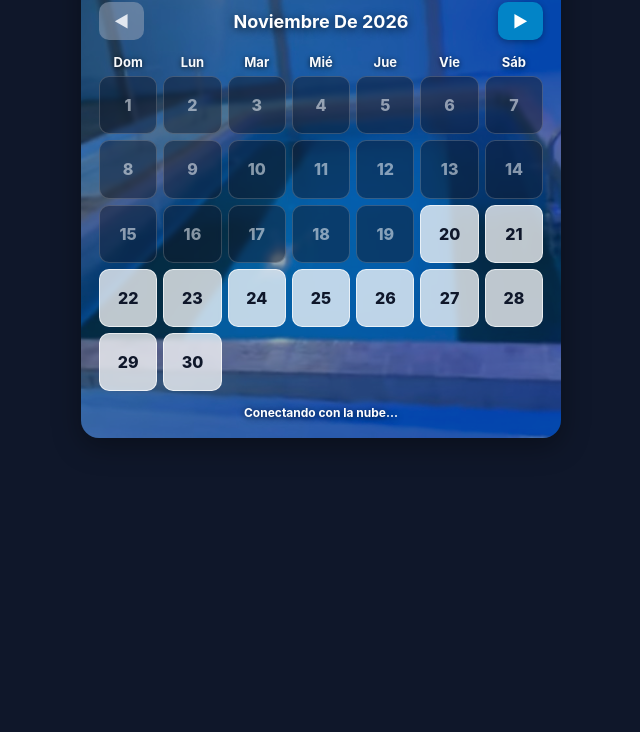
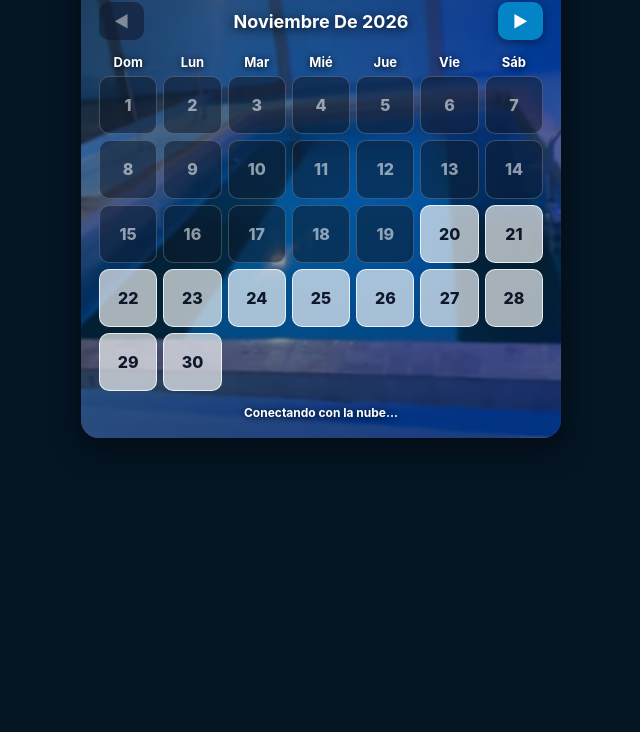
Before and after one commit to Alexya1/Piscina-Oasis-calendario, a plain HTML site: page index.html in a window 1280 px wide. Shown: the part 68-800 px from the top of the page, without its empty margins (319-959 px from the left). Drawn offline with Linux system fonts and the light colour scheme; no server answers.

```diff
--- a/index.html
+++ b/index.html
@@ -9,7 +9,7 @@
   <title>Calendario Del Oasis de Barranquilla</title>
   <style>
     * { box-sizing: border-box; font-family: -apple-system, BlinkMacSystemFont, "Segoe UI", Roboto, sans-serif; }
-    body { margin: 0; background: #0f172a; color: #0f172a; padding: 14px; min-height: 100vh; }
+    body { margin: 0; background: #041524; color: #0f172a; padding: 14px; min-height: 100vh; }
 
     .container {
       position: relative;
@@ -18,11 +18,11 @@
       border-radius: 18px;
       padding: 18px;
       overflow: hidden;
-      box-shadow: 0 8px 28px rgba(0, 0, 0, 0.35);
-      background-color: #082f49;
+      box-shadow: 0 10px 30px rgba(0, 0, 0, 0.5);
+      background-color: #062840;
     }
 
-    /* Foto de la piscina más visible */
+    /* Foto de la piscina bien visible */
     .container::before {
       content: "";
       position: absolute;
@@ -30,7 +30,17 @@
       background-image: url("./piscina.jpg");
       background-size: cover;
       background-position: center;
-      opacity: 0.55;
+      opacity: 0.78;
+      z-index: 0;
+      pointer-events: none;
+    }
+
+    /* Oscurecedor suave para que los números y títulos resalten sobre la foto */
+    .container::after {
+      content: "";
+      position: absolute;
+      inset: 0;
+      background: linear-gradient(180deg, rgba(4, 21, 36, 0.42) 0%, rgba(4, 21, 36, 0.28) 50%, rgba(4, 21, 36, 0.48) 100%);
       z-index: 0;
       pointer-events: none;
     }
@@ -43,7 +53,7 @@
       font-size: 20px;
       font-weight: 800;
       color: #ffffff;
-      text-shadow: 0 2px 8px rgba(0, 0, 0, 0.65);
+      text-shadow: 0 2px 10px rgba(0, 0, 0, 0.85);
       letter-spacing: 0.3px;
     }
 
@@ -57,11 +67,11 @@
       font-size: 16px;
       font-weight: bold;
       cursor: pointer;
-      box-shadow: 0 2px 6px rgba(0, 0, 0, 0.3);
+      box-shadow: 0 2px 8px rgba(0, 0, 0, 0.45);
     }
     header button:disabled {
-      background: rgba(148, 163, 184, 0.55);
-      color: #e2e8f0;
+      background: rgba(15, 23, 42, 0.55);
+      color: rgba(255, 255, 255, 0.45);
       cursor: not-allowed;
       box-shadow: none;
     }
@@ -70,15 +80,15 @@
       font-size: 18px;
       text-transform: capitalize;
       color: #ffffff;
-      text-shadow: 0 2px 8px rgba(0, 0, 0, 0.65);
+      text-shadow: 0 2px 10px rgba(0, 0, 0, 0.85);
     }
 
     .weekdays, .days { display: grid; grid-template-columns: repeat(7, 1fr); gap: 6px; text-align: center; }
     .weekdays div {
       font-weight: 700;
       font-size: 13px;
-      color: #f8fafc;
-      text-shadow: 0 1px 5px rgba(0, 0, 0, 0.75);
+      color: #ffffff;
+      text-shadow: 0 1px 6px rgba(0, 0, 0, 0.9);
       padding-bottom: 6px;
     }
 
@@ -88,20 +98,19 @@
       align-items: center;
       justify-content: center;
       border-radius: 10px;
-      background: rgba(255, 255, 255, 0.74);
-      border: 1px solid rgba(255, 255, 255, 0.65);
+      background: rgba(255, 255, 255, 0.65);
+      border: 1px solid rgba(255, 255, 255, 0.75);
       color: #0f172a;
       font-weight: 800;
       font-size: 16px;
       cursor: pointer;
       user-select: none;
-      backdrop-filter: blur(2px);
     }
-    .day.empty { background: transparent; border: none; cursor: default; backdrop-filter: none; }
+    .day.empty { background: transparent; border: none; cursor: default; }
     .day.past {
-      background: rgba(15, 23, 42, 0.48);
-      border-color: rgba(255, 255, 255, 0.18);
-      color: rgba(241, 245, 249, 0.55);
+      background: rgba(15, 23, 42, 0.52);
+      border-color: rgba(255, 255, 255, 0.2);
+      color: rgba(255, 255, 255, 0.55);
       cursor: not-allowed;
     }
     .day.booked {
@@ -117,7 +126,7 @@
       font-size: 12px;
       text-align: center;
       color: #ffffff;
-      text-shadow: 0 1px 6px rgba(0, 0, 0, 0.8);
+      text-shadow: 0 1px 6px rgba(0, 0, 0, 0.9);
       font-weight: 700;
     }
 
@@ -126,7 +135,7 @@
       display: none;
       position: fixed;
       inset: 0;
-      background: rgba(15, 23, 42, 0.72);
+      background: rgba(15, 23, 42, 0.75);
       align-items: center;
       justify-content: center;
       padding: 14px;
```
